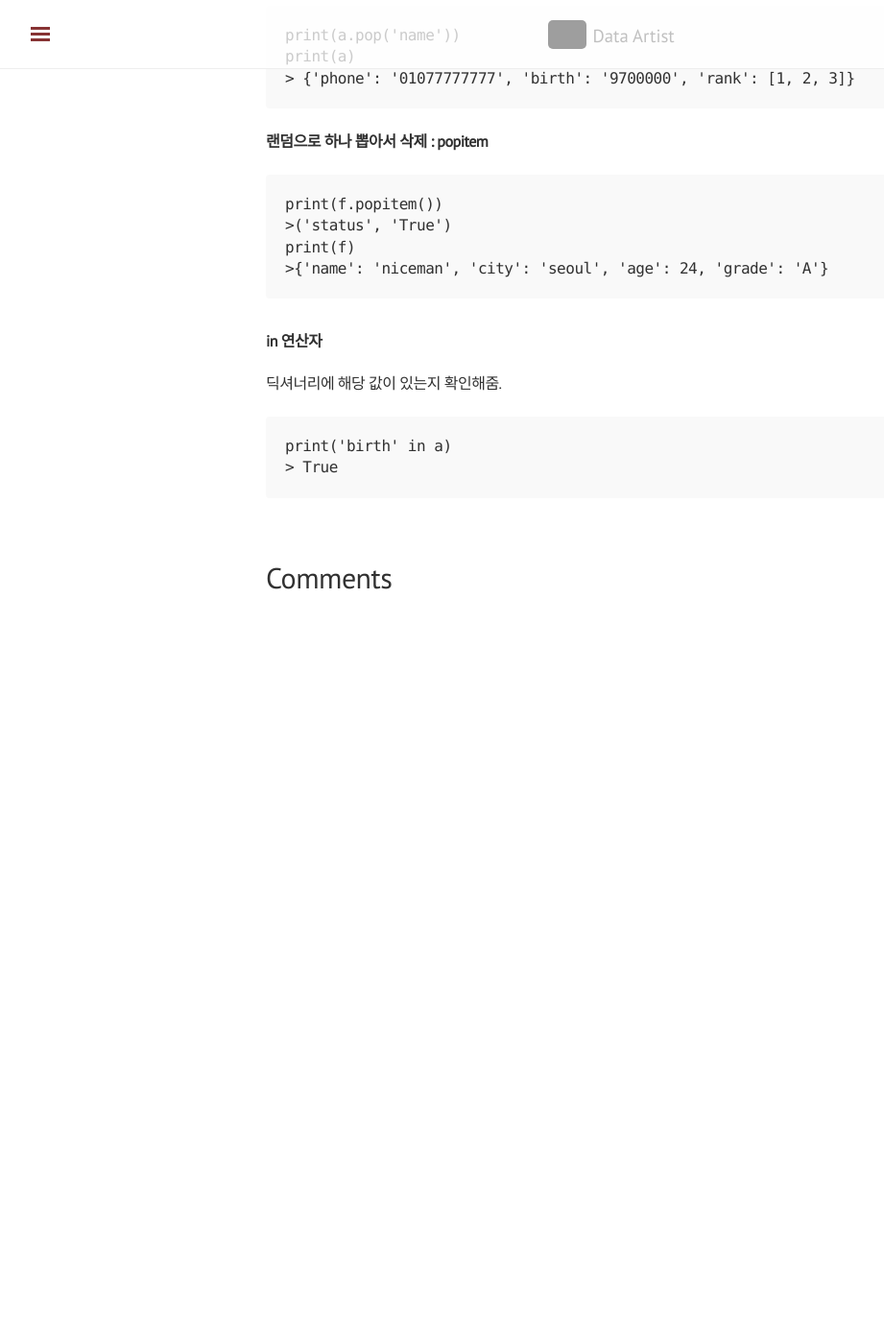
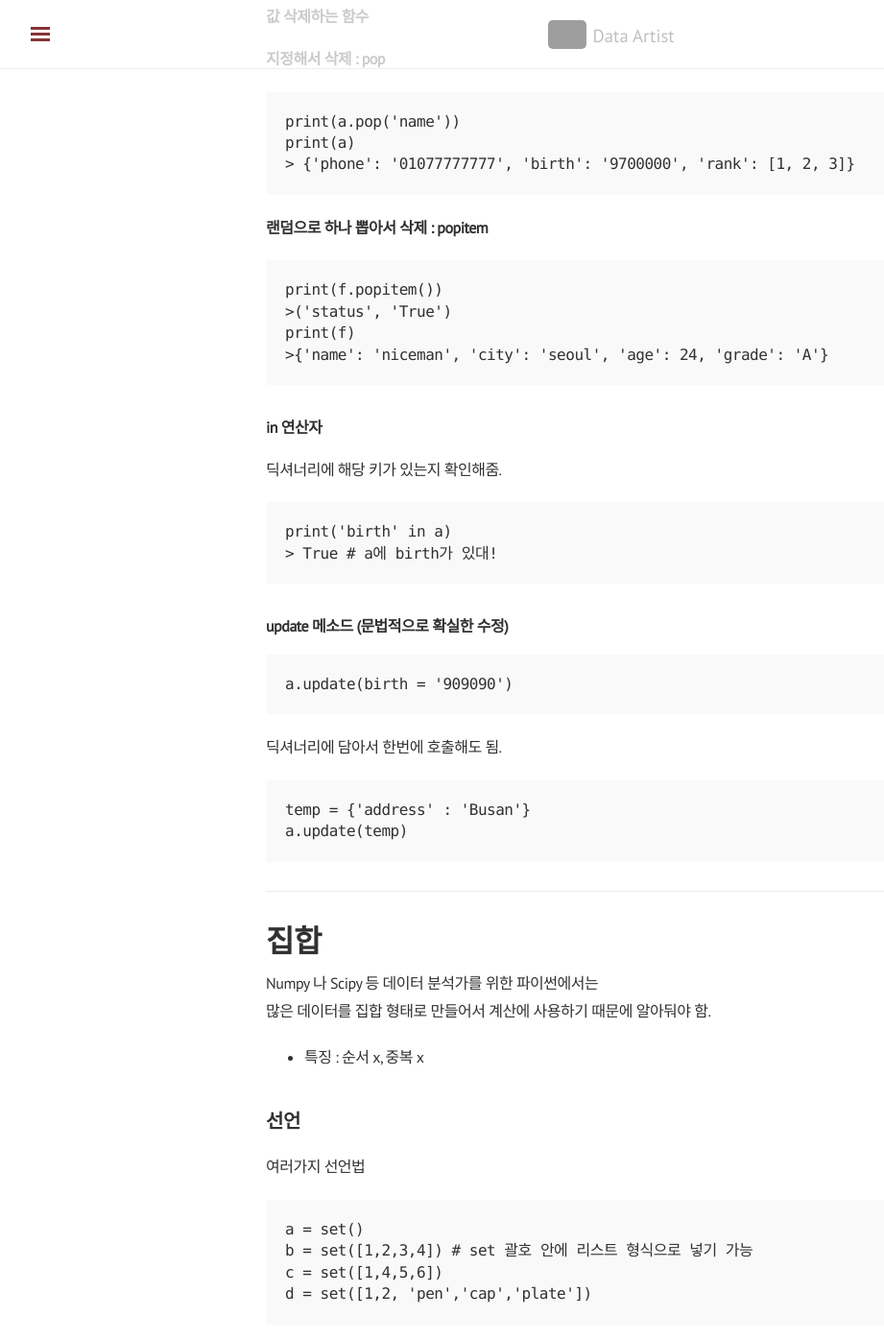
Before and after one commit to shanny924/shanny924.github.io, a Jekyll site: the page built from _posts/2020-03-27-python#4.md, in a window 1280 px wide and 1400 px high, scrolled down 11729 px. Shown: the top 1396 px of the window at 96% size, without its empty margins (3-924 px from the left). Built offline with Jekyll 4.4.1, drawn with Linux system fonts in a browser that asks for light colours; nearby versions of some CDN libraries; comment, search, counter and statistics services are not loaded; before the commit the page ends 12359 px from its top, so only the background shows below that; some of the changed text lies outside the part shown; grey boxes are pictures that could not be loaded.

Commit message:
Update 2020-03-27-python#4.md

````diff
--- a/_posts/2020-03-27-python#4.md
+++ b/_posts/2020-03-27-python#4.md
@@ -454,19 +454,22 @@ print(f.get('age'))
 ```
 a['address'] = 'seoul'
 print(a)
+> {'name': 'Jun', 'phone': '01077777777', 'birth': '970000', 'address': 'seoul'}
 ```
 
 원래 있는 키값 넣으면 자동으로 수정됨! 딕셔너리 왕 똑똑함.
 
 ```
 a['name'] = 'shanny'
-print('a - ', a )
+print(a)
+> {'name': 'shanny', 'phone': '01077777777', 'birth': '970000', 'address': 'seoul'}
 ```
 
 **키의 갯수 확인**
 
 ```
 print(len(a))
+> 4
 ```
 
 ## 딕셔너리 함수
@@ -475,6 +478,7 @@ print(len(a))
 ### 값 가져오는 함수
 
 keys, values, items 세 가지 다 리스트로 형변환해서 사용해도 되고 반복문에서 바로 사용해도 됨.
+
 
 **키만 가져옴**
 
@@ -486,6 +490,7 @@ print(a.keys())
 리스트로 형변환
 ```
 print(list(a.keys()))
+> ['name', 'phone', 'birth', 'address']
 ```
 
 **값만 가져옴**
@@ -524,9 +529,140 @@ print(f)
 
 ### in 연산자
 
-딕셔너리에 해당 값이 있는지 확인해줌.
+딕셔너리에 해당 키가 있는지 확인해줌.
 
 ```
 print('birth' in a)
-> True
+> True # a에 birth가 있대!
 ```
+
+### update 메소드 (문법적으로 확실한 수정)
+
+```
+a.update(birth = '909090')
+```
+
+딕셔너리에 담아서 한번에 호출해도 됨.
+
+```
+temp = {'address' : 'Busan'}
+a.update(temp)
+```
+
+- - -
+
+# 집합
+
+Numpy 나 Scipy 등 데이터 분석가를 위한 파이썬에서는
+많은 데이터를 집합 형태로 만들어서 계산에 사용하기 때문에 알아둬야 함.
+
+* 특징 : 순서 x, 중복 x
+
+## 선언
+
+여러가지 선언법
+```
+a = set()
+b = set([1,2,3,4]) # set 괄호 안에 리스트 형식으로 넣기 가능
+c = set([1,4,5,6])
+d = set([1,2, 'pen','cap','plate'])
+```
+
+가장 베스트 : 중괄호 안에 넣기!
+
+```
+e = {'foo','bar','baz','foo','qux'} #키가 없는 중괄호는 집합!
+f = {42,'foo',(1,2,3),3.1456} #안에 튜플도 들어감!
+```
+
+## 출력
+
+```
+print(e)
+> {'qux', 'foo', 'bar', 'baz'} # 중복된 foo 는 출력 안됨
+```
+
+## 변환
+
+### 튜플로 변환
+
+```
+t = tuple(b)
+print(t) # 집합 중괄호가 튜플 괄호로 바뀜
+print(t[0],t[1:3]) #튜플로 변환되면 슬라이싱 가능! 집합은 안돼!
+```
+
+### 리스트 변환
+
+```
+l = list(c)
+l2 = list(e)
+```
+
+## 집합의 길이 확인
+
+```
+print(len(e))
+> 4
+```
+## 집합 자료형 활용
+
+### 교집합
+
+```
+print(s1 & s2)
+print(s1.intersection(s2))
+```
+
+### 합집합
+
+```
+print(s1 | s2)
+print(s1.union(s2))
+```
+### 차집합
+
+```
+print(s1-s2)
+print(s1.difference(s2))
+```
+
+## 집합 함수
+
+### 중복원소 확인
+
+```
+print(s1.isdisjoint(s2)) #false -> 교집합이 있다.
+```
+
+### 부분집합 확인
+
+```
+print(s1.issubset(s2)) #false -> 포함되지 않는다.
+print(s1.issuperset(s2)) #false -> 포함하지 않는다.
+```
+
+## 데이터 추가 / 제거
+
+### 추가
+
+```
+s1 = set([1,2,3,4])
+s1.add(5)
+print(s1)
+```
+### 삭제
+
+```
+# 기본
+s1.remove(2)
+print(s1)
+
+# 예외발생 방지
+s1.discard(3) #없는거 삭제해도 에러(예외)발생 안함
+print(s1)
+
+# 전체삭제 (리스트에도 적용가능)
+s1.clear()
+print(s1)
+```
````
